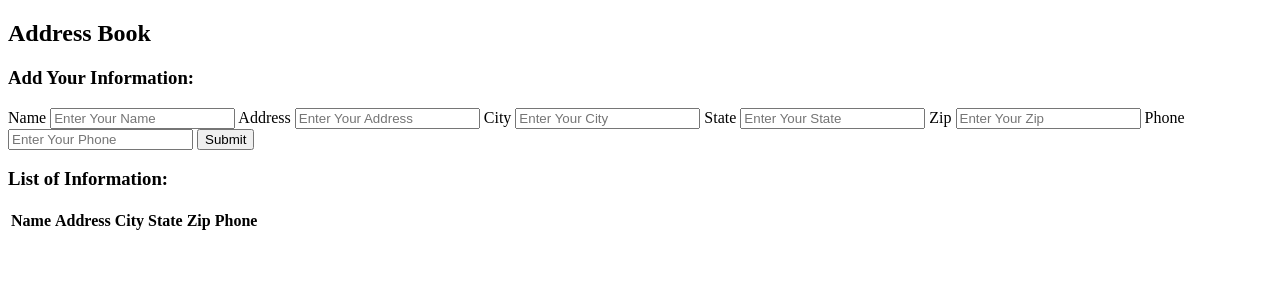
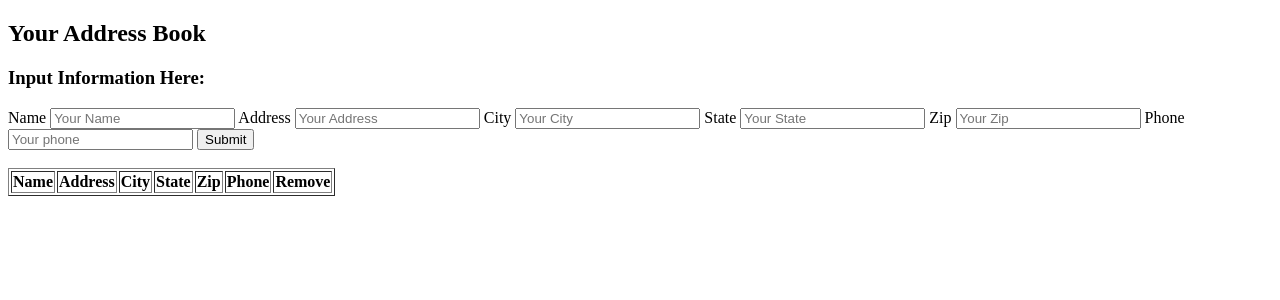
Before and after one commit to dannyalxndr/Codeup_Web_Exercises, a PHP site: page /address_book.php in a window 1280 px wide. Shown: the top 300 px of the page. Run offline with PHP 8.4, Linux system fonts and the light colour scheme; lists and menus that the app fills with data are empty.

Commit message:
I have working functions for opening and saving my CSV file, inputing new items in my address book

```diff
--- a/public/address_book.php
+++ b/public/address_book.php
@@ -1,19 +1,35 @@
 <?php
 
-$address_book = [
-    ['The White House', '1600 Pennsylvania Avenue NW', 'Washington', 'DC', '20500'],
-    ['Marvel Comics', 'P.O. Box 1527', 'Long Island City', 'NY', '11101'],
-    ['LucasArts', 'P.O. Box 29901', 'San Francisco', 'CA', '94129-0901']
-];
-
+$address_book = [];
+$new_address = [];
 $filename = "address_book.csv";
 
-function write_csv($bigArray, $filename)
+// Reading my CSV file
+function read_csv($filename)
+{
+	$entries = [];
+	$handle = fopen($filename, 'r');
+	while(!feof($handle))
+	{
+		$row = fgetcsv($handle);
+		if(is_array($row))
+		{
+			$entries[] = $row;
+		}
+	}
+	fclose($handle);
+	return $entries;
+}
+
+$address_book = read_csv($filename);
+
+// Write CSV function
+function write_csv($array, $filename)
 {
     if (is_writable($filename))
     {
-        $handle = fopen($filename, 'w');
-        foreach ($bigArray as $fields)
+        $handle = fopen($filename, "w");
+        foreach ($array as $fields)
         {
             fputcsv($handle, $fields);
         }
@@ -21,14 +37,43 @@ function write_csv($bigArray, $filename)
     }
 }
 
+if(isset($_GET['remove_item']))
+{
+
+	unset($address_book[$_GET['remove_item']]);
 	write_csv($address_book, $filename);
+	header('address_book.php');
+}
 
-if (!empty($_POST))
+// Error check
+if (!empty($_POST['name']) && !empty($_POST['address']) && !empty($_POST['city']) && !empty($_POST['state']) && !empty($_POST['zip']))
 {
+    $new_address['name'] = $_POST['name'];
+    $new_address['address'] = $_POST['address'];
+    $new_address['city'] = $_POST['city'];
+    $new_address['state'] = $_POST['state'];
+    $new_address['zip'] = $_POST['zip'];
+    $new_address['phone'] = $_POST['phone'];
+
+    array_push($address_book, $new_address);
+
     write_csv($address_book, $filename);
+}
+else
+{
+    foreach ($_POST as $key => $value)
+    {
+        if (empty($value))
+        {
+        	array_push($address_book, $new_address);
+		    write_csv($address_book, $filename);
+            echo "<h1>" . ucfirst($key) .  " is empty.</h1>";
+        }
+    }
 }
 
 ?>
+
 <!DOCTYPE html>
 <html>
 
@@ -36,28 +81,34 @@ if (!empty($_POST))
     <title>Address Book Entries</title>
 </head>
 <body>
-	<h2>Address Book</h2>
-	<h3>Add Your Information: </h3>
+	<h2>Your Address Book</h2>
+	<h3>Input Information Here:</h3>
 	<form method="POST" action="/address_book.php">
 
 	        <label for="name">Name</label>
-	        <input id="name" name="name" type="text" placeholder="Enter Your Name">
+	        <input id="name" name="name" type="text" placeholder="Your Name">
+
 	        <label for="address">Address</label>
-	        <input id="address" name="address" type="text" placeholder="Enter Your Address">
+	        <input id="address" name="address" type="text" placeholder="Your Address">
+
 	        <label for="city">City</label>
-	        <input id="city" name="city" type="text" placeholder="Enter Your City">
+	        <input id="city" name="city" type="text" placeholder="Your City">
+
 	        <label for="state">State</label>
-	        <input id="state" name="state" type="text" placeholder="Enter Your State">
+	        <input id="state" name="state" type="text" placeholder="Your State">
+
 	        <label for="zip">Zip</label>
-	        <input id="zip" name="zip" type="text" placeholder="Enter Your Zip">
+	        <input id="zip" name="zip" type="text" placeholder="Your Zip">
+
 	        <label for="phone">Phone</label>
-	        <input id="phone" name="phone" type="text" placeholder="Enter Your Phone">
+	        <input id="phone" name="phone" type="text" placeholder="Your phone">
+
+
+
 	        <input type="submit" value="Submit">
 	</form>
-
-	<h3>List of Information: </h3>
-	<table>
-
+	<br>
+	<table border="1">
         <tr>
             <th>Name</th>
             <th>Address</th>
@@ -65,20 +116,16 @@ if (!empty($_POST))
             <th>State</th>
             <th>Zip</th>
             <th>Phone</th>
+            <th>Remove</th>
         </tr>
-
-	<? if (!empty($_POST)) : ?>
-	    <? if (!empty($_POST['name']) && !empty($_POST['address']) && !empty($_POST['city']) && !empty($_POST['state']) && !empty($_POST['zip'])) : ?>
+        <? foreach ($address_book as $key => $fields) : ?>
         <tr>
-	        <? foreach ($_POST as $key => $value) :?>
-	            <td><?= $value ?></td>
+            <? foreach ($fields as $value): ?>
+                <td><?= $value; ?></td>
             <? endforeach; ?>
-	    <? else : ?>
-	        <?="Please don't leave fields empty"?>
-	    <? endif; ?>
-	<? endif; ?>
+            <td><a href="?remove_item=<?=$key?>">Remove Item</a></td>
         </tr>
+        <? endforeach; ?>
     </table>
-
 </body>
 </html>
```
Lines whose indentation alone changed are shown as unchanged.
